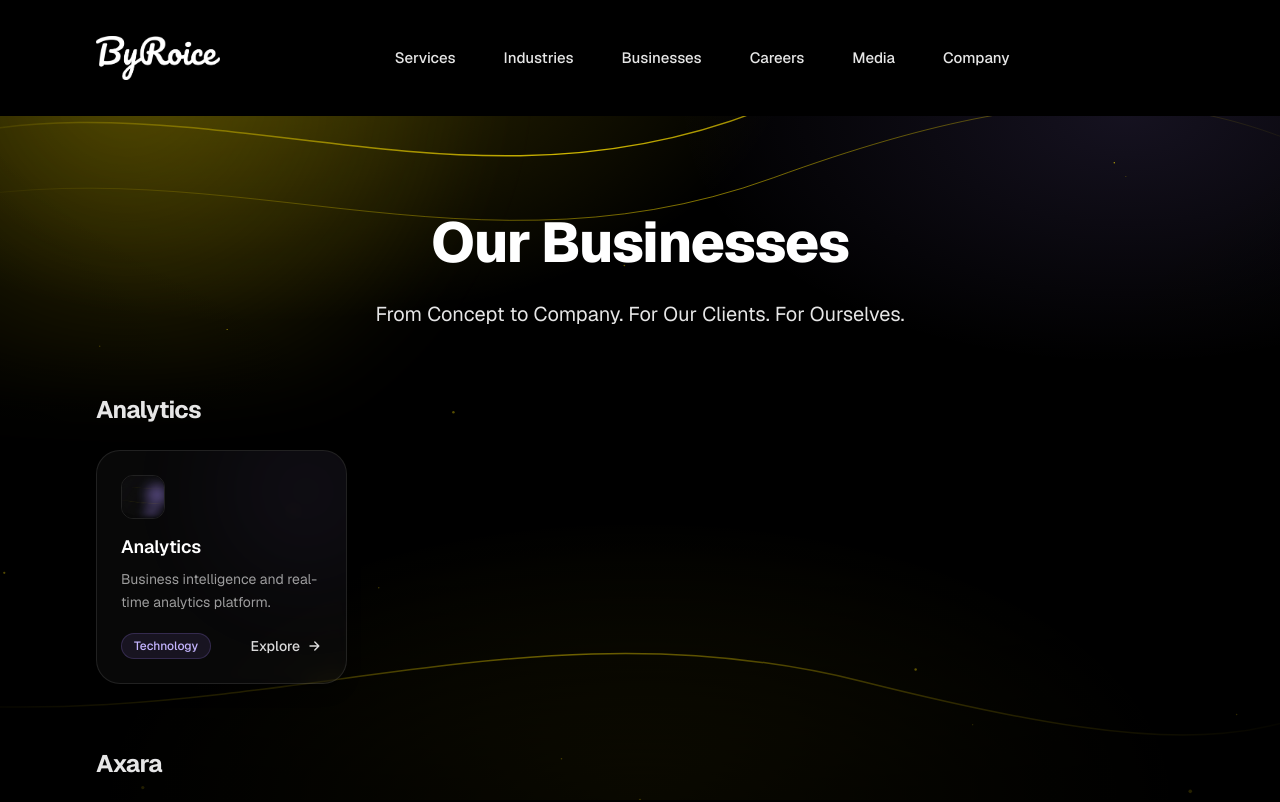
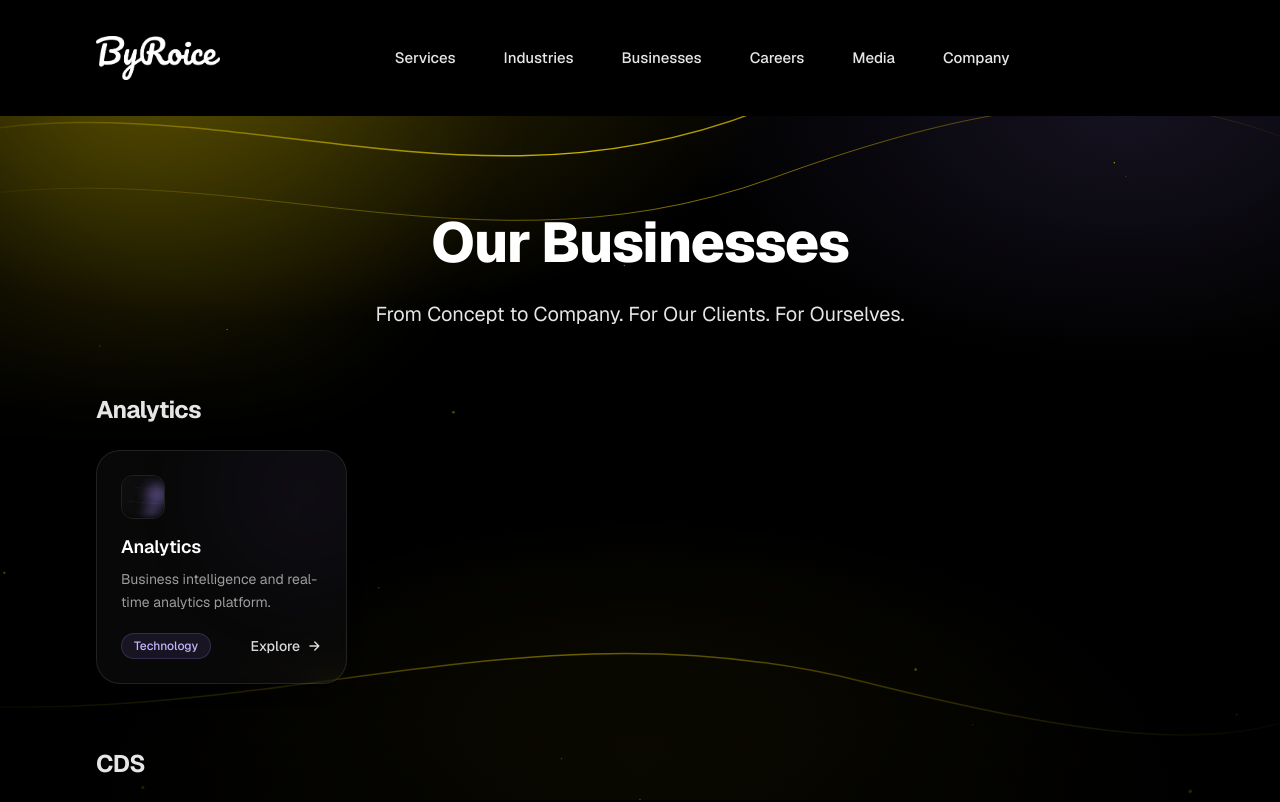
Before and after one commit to doutyacodes/byroice-web, a Next.js app: page /business in a window 1280 px wide. Shown: the top 802 px of the page. Built offline with nearby package versions, Linux system fonts and the light colour scheme.

Commit message:
Group Axara, News, and NewsOnMap under News heading

```diff
--- a/components/business/BusinessGrid.tsx
+++ b/components/business/BusinessGrid.tsx
@@ -13,7 +13,7 @@
   if (name.includes("Xortcut") || name.includes("Certification")) return "Xortcut";
   if (name.includes("Xortlist") || name.includes("Recruit")) return "Xortlist";
   if (name.includes("Doutya")) return "Doutya";
-  if (name.includes("Axara")) return "Axara";
+  if (name.includes("Axara") || name.includes("News")) return "News";
   if (name.includes("Knockster")) return "Knockster";
   if (name.includes("Mapogram")) return "Mapogram";
   if (name.includes("Homedel")) return "Homedel";
```
